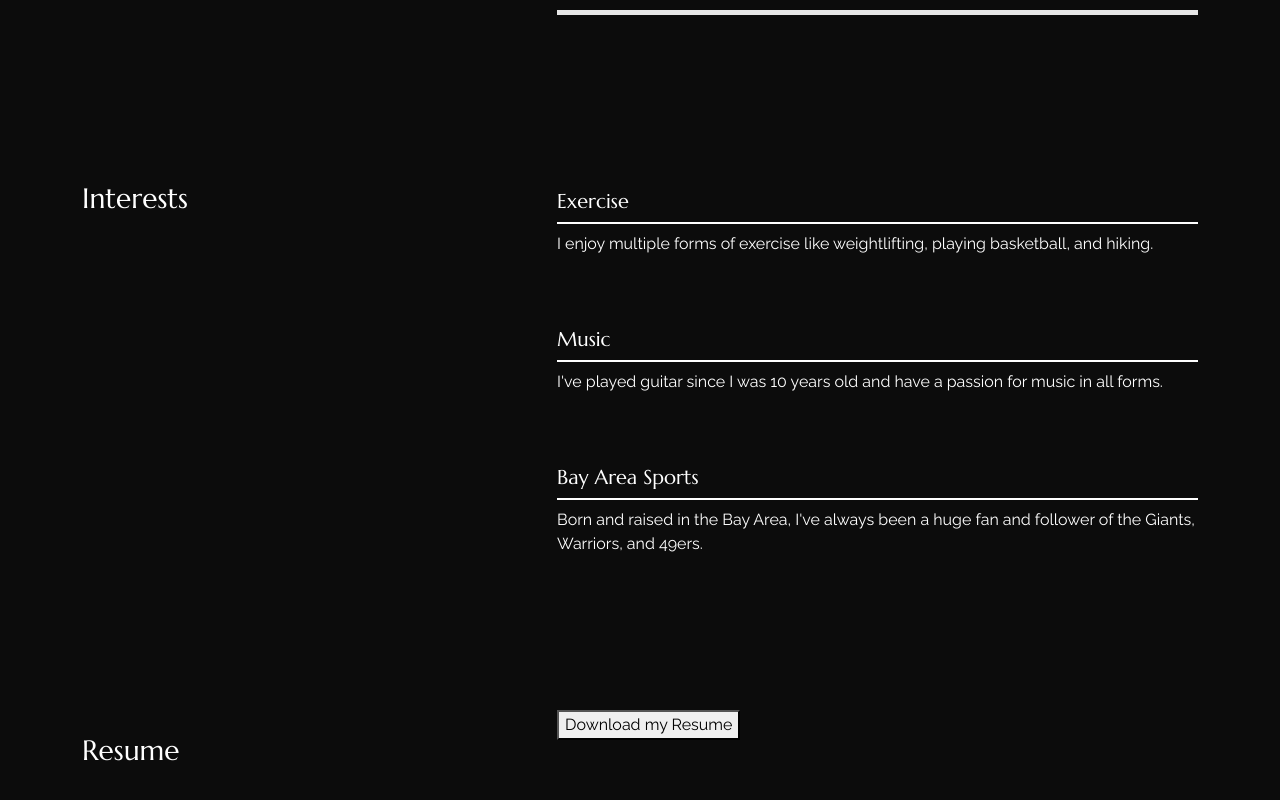
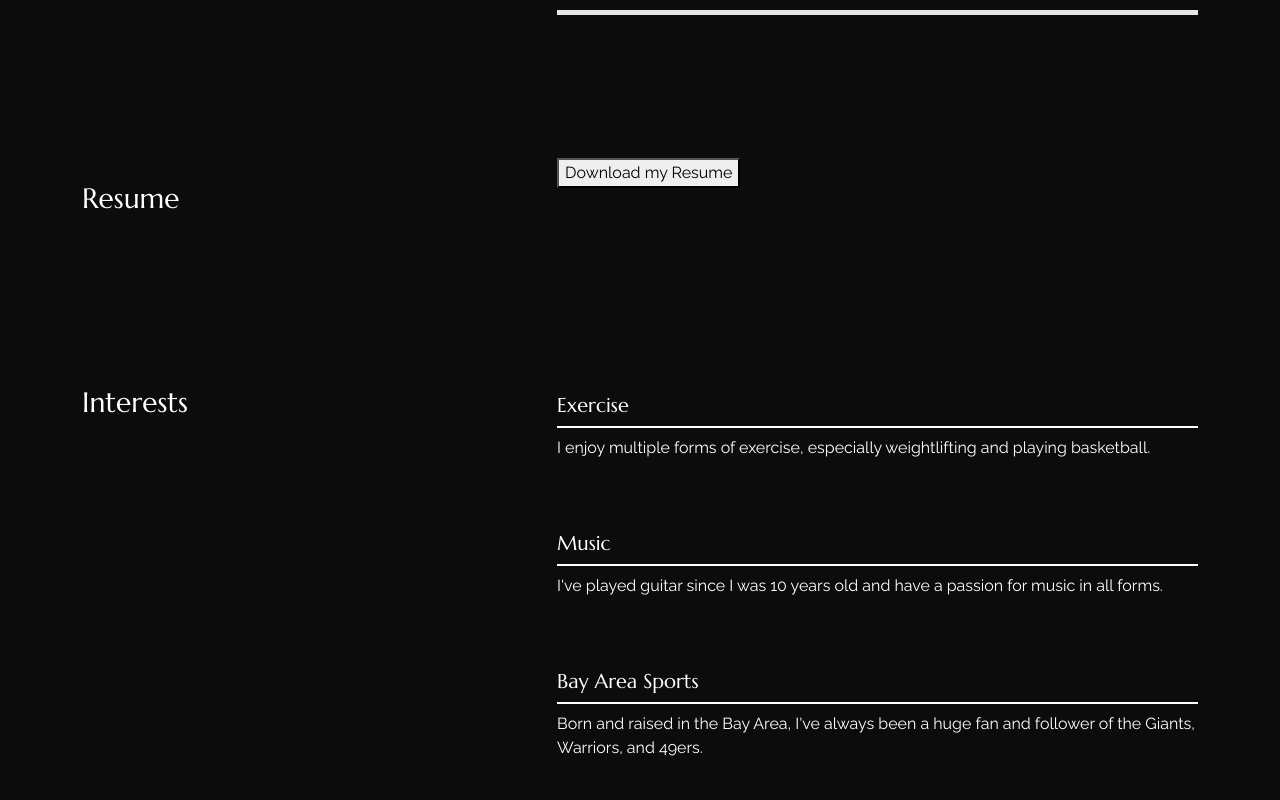
Before and after one commit to dhclarke99/final-portfolio, a React (Create React App) app: page /about in a window 1280 px wide. Shown: the part 823-1623 px from the top of the page. Built offline with nearby package versions, Linux system fonts and the light colour scheme.

Commit message:
updated some content

```diff
--- a/src/content_option.js
+++ b/src/content_option.js
@@ -47,7 +47,7 @@ const skills = [{
 
 const interests = [{
     title: "Exercise",
-    description: "I enjoy multiple forms of exercise like weightlifting, playing basketball, and hiking.",
+    description: "I enjoy multiple forms of exercise, especially weightlifting and playing basketball.",
 },
 {
     title: "Music",
@@ -99,7 +99,7 @@ const dataportfolio = [{
 
 const contactConfig = {
     YOUR_EMAIL: "dhclarke99@gmail.com",
-    YOUR_FONE: "(650)888-7563",
+    YOUR_PHONE: "(650) 888-7563",
     description: "Feel free to contact me regarding any job inquiries, services, or questions! ",
     // creat an emailjs.com account
     // check out this tutorial https://www.emailjs.com/docs/examples/reactjs/
--- a/src/pages/about/index.js
+++ b/src/pages/about/index.js
@@ -69,6 +69,18 @@ export const About = () => {
             })}
           </Col>
         </Row>
+        <Row className=" sec_sp">
+          <Col lg="5">
+            <h3 className="color_sec py-4">Resume</h3>
+          </Col>
+          <Col lg="7">
+
+            <button onClick={() => { downloadFile(resume) }}>
+              Download my Resume
+            </button>
+
+          </Col>
+        </Row>
         <Row className="sec_sp">
           <Col lang="5">
             <h3 className="color_sec py-4">Interests</h3>
@@ -84,18 +96,6 @@ export const About = () => {
             })}
           </Col>
         </Row>
-        <Row className=" sec_sp">
-          <Col lg="5">
-            <h3 className="color_sec py-4">Resume</h3>
-          </Col>
-          <Col lg="7">
-
-            <button onClick={() => { downloadFile(resume) }}>
-              Download my Resume
-            </button>
-
-          </Col>
-        </Row>
       </Container>
     </HelmetProvider>
   );
--- a/src/pages/contact/index.js
+++ b/src/pages/contact/index.js
@@ -101,9 +101,9 @@ export const ContactUs = () => {
               </a>
               <br />
               <br />
-              {contactConfig.hasOwnProperty("YOUR_FONE") ? (
+              {contactConfig.hasOwnProperty("YOUR_PHONE") ? (
                 <p>
-                  <strong>Phone:</strong> {contactConfig.YOUR_FONE}
+                  <strong>Phone:</strong> {contactConfig.YOUR_PHONE}
                 </p>
               ) : (
                 ""
```
